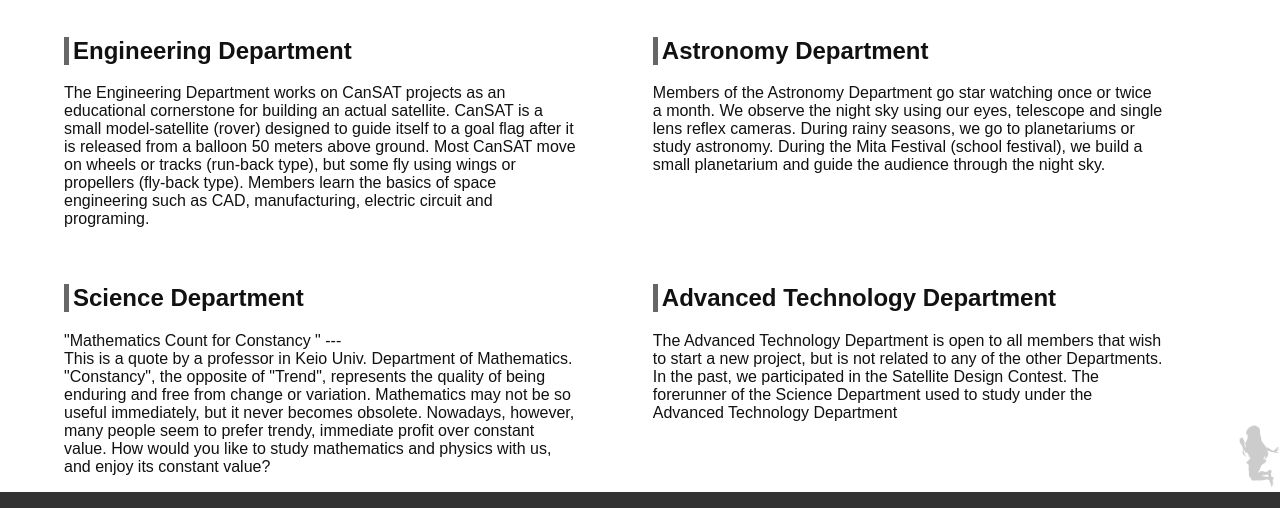
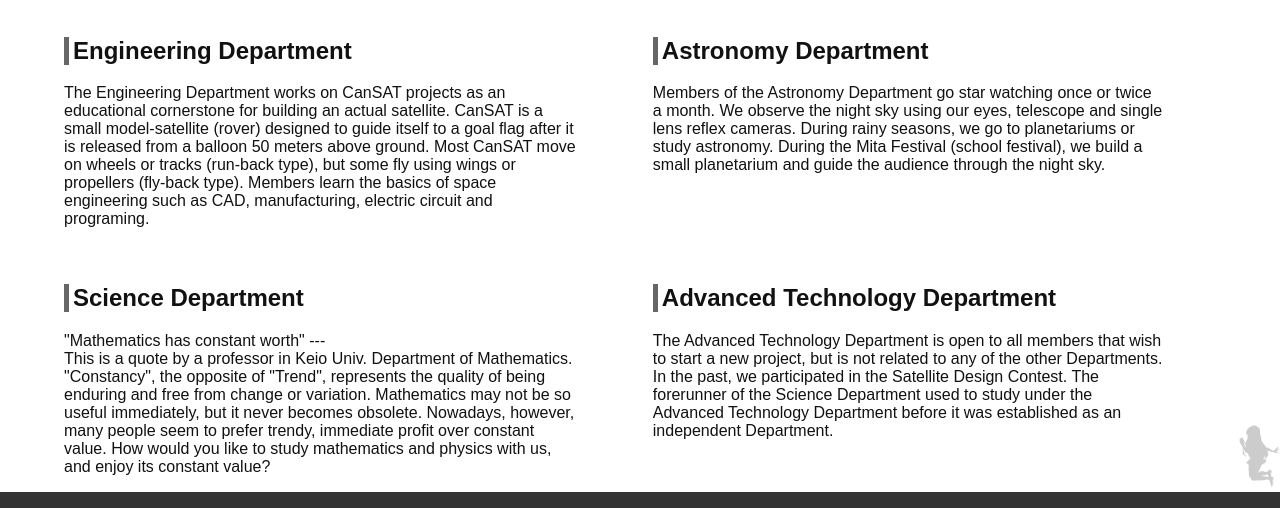
Before and after one commit to LYNCS-Keio/lyncs-official-web, a website: page en/about/index.html in a window 1280 px wide. Shown: the part 1258-1766 px from the top of the page. Drawn offline with nearby package versions, Linux system fonts and the light colour scheme.

Commit message:
small text fix

```diff
--- a/en/about/index.html
+++ b/en/about/index.html
@@ -157,7 +157,7 @@
       <div class="content_element">
         <h2 class="content_element_title" id="contact">Science Department</h2>
         <p class="text">
-        "Mathematics Count for Constancy " ---<br>
+        "Mathematics has constant worth" ---<br>
         This is a quote by a professor in Keio Univ. Department of Mathematics.
         "Constancy", the opposite of "Trend", represents the quality of being enduring and free from change or variation.
         Mathematics may not be so useful immediately, but it never becomes obsolete.
@@ -172,6 +172,7 @@
         The Advanced Technology Department is open to all members that wish to start a new project, but is not related to any
         of the other Departments. In the past, we participated in the Satellite Design Contest.
         The forerunner of the Science Department used to study under the Advanced Technology Department
+        before it was established as an independent Department.
         </p>
       </div>
     </div>
```
